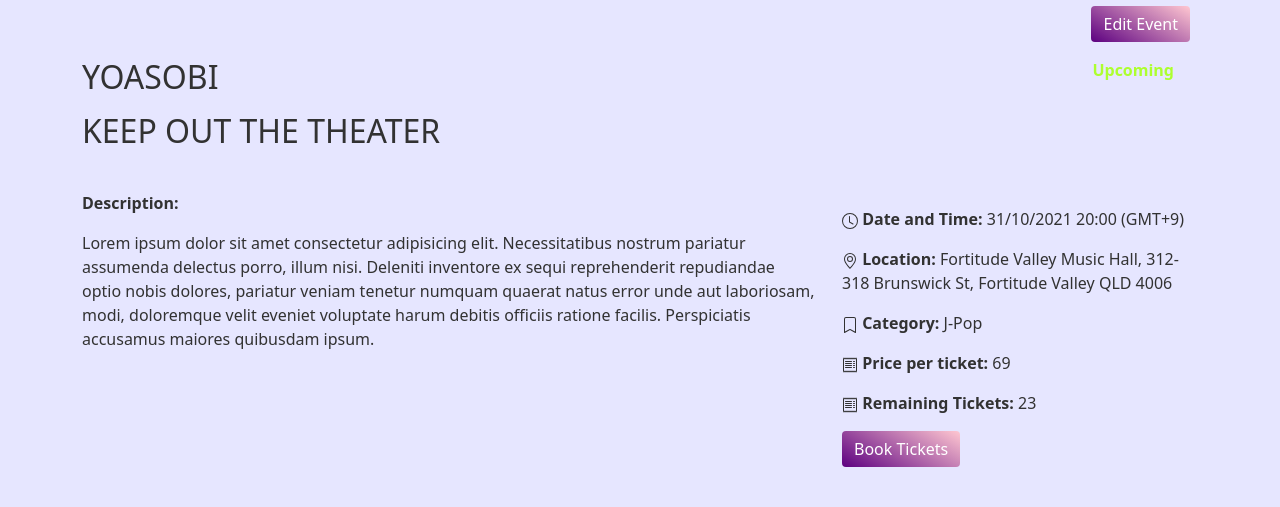
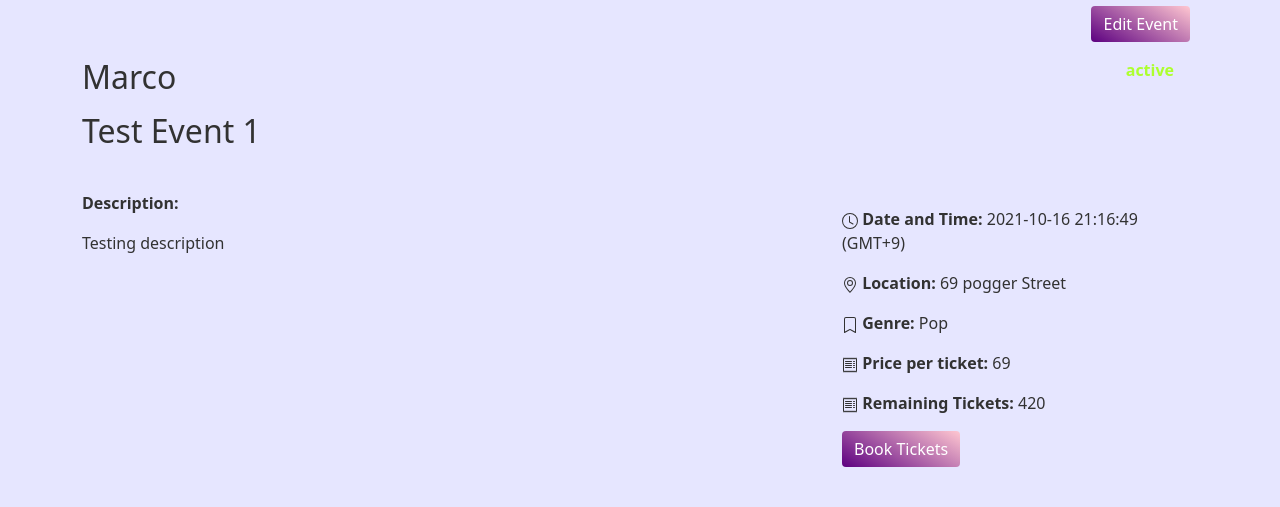
Before and after one commit to tymarcowong/TicketEZ, a Flask app: page /events/2 in a window 1280 px wide. Shown: the part 559-1066 px from the top of the page. Run offline with Flask 2, Linux system fonts and the light colour scheme; data comes from the database, SQL or seed files in the repository; some libraries are stand-ins or nearby versions.

Commit message:
events page updated

```diff
--- a/website/events.py
+++ b/website/events.py
@@ -20,22 +20,20 @@ EVENT_GENRES = ["Country", "Electronic", "Funk",
 # route for events based on the ID provided form the URL
 
 
-@bp.route('/<id>')
+@bp.route('/<int:id>')
 def show(id):
-
-    #event = Event.query.filter_by(id=id).first()
+    event = Event.query.filter_by(id=id).first()
+    print(event)
     # create the comment form
     comment_form = CommentForm()
-    #text = comment_form.text.data,
-    # might have to update CommentForm in forms.py
 
     # # error handling
-    if Event is None:
+    if event is None:
         flash(f"Cound not find a destination!", "warning")
         return redirect(url_for("main.index"))
 
     # return render_template('events/show.html', event=event, form=comment_form, id=id)
-    return render_template('events/show.html', form=comment_form)
+    return render_template('events/show.html', form=comment_form, event=event, id=id)
 
 
 # route to the event create page
--- a/website/forms.py
+++ b/website/forms.py
@@ -1,5 +1,6 @@
 from flask_wtf import FlaskForm
 from wtforms.fields import TextAreaField, SubmitField, StringField, PasswordField, IntegerField, DateTimeField, SelectField
+from wtforms.fields.html5 import DateTimeLocalField
 from wtforms.validators import InputRequired, Length, Email, EqualTo
 from flask_wtf.file import FileRequired, FileField, FileAllowed
 
@@ -26,9 +27,9 @@ class RegisterForm(FlaskForm):
 class EventForm(FlaskForm):
     event_name = StringField('Event Name', validators=[InputRequired()])
     artist_name = StringField('Artist Name', validators=[InputRequired()])
-    status = SelectField("Status", choices=[("active", "Active"), ("upcoming", "Upcoming"), ("inactive", "Inactive")])
-    genre = SelectField("Genre", choices=[("country", "Country"), ("electronic", "Electronic"), ("funk", "Funk"), ("hiphop", "Hip Hop"), ("jazz", "Jazz"), ("house", "House"), ("pop", "Pop"), ("rap", "Rap"), ("rock", "Rock")])
-    datetime = DateTimeField('Date and Time', validators=[InputRequired()])
+    status = SelectField("Status", choices=[("", "--Please select status--"), ("active", "Active"), ("upcoming", "Upcoming"), ("inactive", "Inactive")])
+    genre = SelectField("Genre", choices=[("", "--Please select genre--"), ("country", "Country"), ("electronic", "Electronic"), ("funk", "Funk"), ("hiphop", "Hip Hop"), ("jazz", "Jazz"), ("house", "House"), ("pop", "Pop"), ("rap", "Rap"), ("rock", "Rock")])
+    datetime = DateTimeLocalField('Date and Time', validators=[InputRequired()])
     location = StringField('Location', validators=[InputRequired()])
     google_map = StringField('Google Map Link', validators=[InputRequired()])
     description = TextAreaField('Description', validators=[InputRequired()])
--- a/website/templates/events/show.html
+++ b/website/templates/events/show.html
@@ -1,5 +1,4 @@
 {% extends "base.html" %}
-
 <!-- Title -->
 {% block title %} - Name of the Concert{% endblock %}
 
@@ -8,7 +7,7 @@
 <div class="event-details-image-container">
   <img
     class="event-details-image"
-    src="https://d38fgd7fmrcuct.cloudfront.net/1_3vmufg2nxdk5pxma6e0b6.jpg"
+    src="{{event.image}}"
     alt="image of the event"
   />
 </div>
@@ -25,12 +24,12 @@
   <div class="row">
     <div class="col-md-6 event-status-container order-md-2">
       <p class="text-end event-status upcoming me-4 mt-3">
-        <strong>Upcoming</strong>
+        <strong>{{event.status}}</strong>
       </p>
     </div>
     <div class="col-md-6 order-md-1">
-      <h2 class="my-3">YOASOBI</h2>
-      <h2 class="my-3">KEEP OUT THE THEATER</h2>
+      <h2 class="my-3">{{event.artist_name}}</h2>
+      <h2 class="my-3">{{event.event_name}}</h2>
     </div>
   </div>
 
@@ -53,7 +52,7 @@
             d="M8 16A8 8 0 1 0 8 0a8 8 0 0 0 0 16zm7-8A7 7 0 1 1 1 8a7 7 0 0 1 14 0z"
           />
         </svg>
-        <strong>Date and Time: </strong>31/10/2021 20:00 (GMT+9)
+        <strong>Date and Time: </strong>{{event.date}} (GMT+9)
       </p>
 
       <p>
@@ -72,8 +71,7 @@
             d="M8 8a2 2 0 1 1 0-4 2 2 0 0 1 0 4zm0 1a3 3 0 1 0 0-6 3 3 0 0 0 0 6z"
           />
         </svg>
-        <strong>Location: </strong>Fortitude Valley Music Hall, 312-318
-        Brunswick St, Fortitude Valley QLD 4006
+        <strong>Location: </strong>{{event.location}}
       </p>
 
       <p>
@@ -89,7 +87,7 @@
             d="M2 2a2 2 0 0 1 2-2h8a2 2 0 0 1 2 2v13.5a.5.5 0 0 1-.777.416L8 13.101l-5.223 2.815A.5.5 0 0 1 2 15.5V2zm2-1a1 1 0 0 0-1 1v12.566l4.723-2.482a.5.5 0 0 1 .554 0L13 14.566V2a1 1 0 0 0-1-1H4z"
           />
         </svg>
-        <strong>Category: </strong> J-Pop
+        <strong>Genre: </strong> {{event.genre}}
       </p>
 
       <p>
@@ -108,7 +106,7 @@
             d="M3 4.5a.5.5 0 0 1 .5-.5h6a.5.5 0 1 1 0 1h-6a.5.5 0 0 1-.5-.5zm0 2a.5.5 0 0 1 .5-.5h6a.5.5 0 1 1 0 1h-6a.5.5 0 0 1-.5-.5zm0 2a.5.5 0 0 1 .5-.5h6a.5.5 0 1 1 0 1h-6a.5.5 0 0 1-.5-.5zm0 2a.5.5 0 0 1 .5-.5h6a.5.5 0 0 1 0 1h-6a.5.5 0 0 1-.5-.5zm8-6a.5.5 0 0 1 .5-.5h1a.5.5 0 0 1 0 1h-1a.5.5 0 0 1-.5-.5zm0 2a.5.5 0 0 1 .5-.5h1a.5.5 0 0 1 0 1h-1a.5.5 0 0 1-.5-.5zm0 2a.5.5 0 0 1 .5-.5h1a.5.5 0 0 1 0 1h-1a.5.5 0 0 1-.5-.5zm0 2a.5.5 0 0 1 .5-.5h1a.5.5 0 0 1 0 1h-1a.5.5 0 0 1-.5-.5z"
           />
         </svg>
-        <strong>Price per ticket:</strong> 69
+        <strong>Price per ticket: </strong>{{event.price}}
       </p>
 
       <p>
@@ -127,7 +125,7 @@
             d="M3 4.5a.5.5 0 0 1 .5-.5h6a.5.5 0 1 1 0 1h-6a.5.5 0 0 1-.5-.5zm0 2a.5.5 0 0 1 .5-.5h6a.5.5 0 1 1 0 1h-6a.5.5 0 0 1-.5-.5zm0 2a.5.5 0 0 1 .5-.5h6a.5.5 0 1 1 0 1h-6a.5.5 0 0 1-.5-.5zm0 2a.5.5 0 0 1 .5-.5h6a.5.5 0 0 1 0 1h-6a.5.5 0 0 1-.5-.5zm8-6a.5.5 0 0 1 .5-.5h1a.5.5 0 0 1 0 1h-1a.5.5 0 0 1-.5-.5zm0 2a.5.5 0 0 1 .5-.5h1a.5.5 0 0 1 0 1h-1a.5.5 0 0 1-.5-.5zm0 2a.5.5 0 0 1 .5-.5h1a.5.5 0 0 1 0 1h-1a.5.5 0 0 1-.5-.5zm0 2a.5.5 0 0 1 .5-.5h1a.5.5 0 0 1 0 1h-1a.5.5 0 0 1-.5-.5z"
           />
         </svg>
-        <strong>Remaining Tickets:</strong> 23
+        <strong>Remaining Tickets:</strong> {{event.num_tickets}}
       </p>
 
       <button
@@ -141,14 +139,7 @@
     </div>
     <div class="col-md-8 order-md-1">
       <p><strong>Description: </strong></p>
-      <p>
-        Lorem ipsum dolor sit amet consectetur adipisicing elit. Necessitatibus
-        nostrum pariatur assumenda delectus porro, illum nisi. Deleniti
-        inventore ex sequi reprehenderit repudiandae optio nobis dolores,
-        pariatur veniam tenetur numquam quaerat natus error unde aut laboriosam,
-        modi, doloremque velit eveniet voluptate harum debitis officiis ratione
-        facilis. Perspiciatis accusamus maiores quibusdam ipsum.
-      </p>
+      <p>{{event.description}}</p>
     </div>
   </div>
 
@@ -198,10 +189,7 @@
   <!-- Map -->
   <div class="row">
     <div class="col">
-      <iframe
-        class="map"
-        src="https://www.google.com/maps/embed?pb=!1m18!1m12!1m3!1d3540.3646245742393!2d153.0323211150566!3d-27.457905582895876!2m3!1f0!2f0!3f0!3m2!1i1024!2i768!4f13.1!3m3!1m2!1s0x6b91592f8013be8d%3A0x349b71d19fceb321!2sFortitude%20Music%20Hall!5e0!3m2!1sen!2sau!4v1631922224602!5m2!1sen!2sau"
-      ></iframe>
+      <iframe class="map" src="{{event.google_map}}"></iframe>
     </div>
   </div>
 
```
Also changed, not shown: website/sitedata.sqlite.
